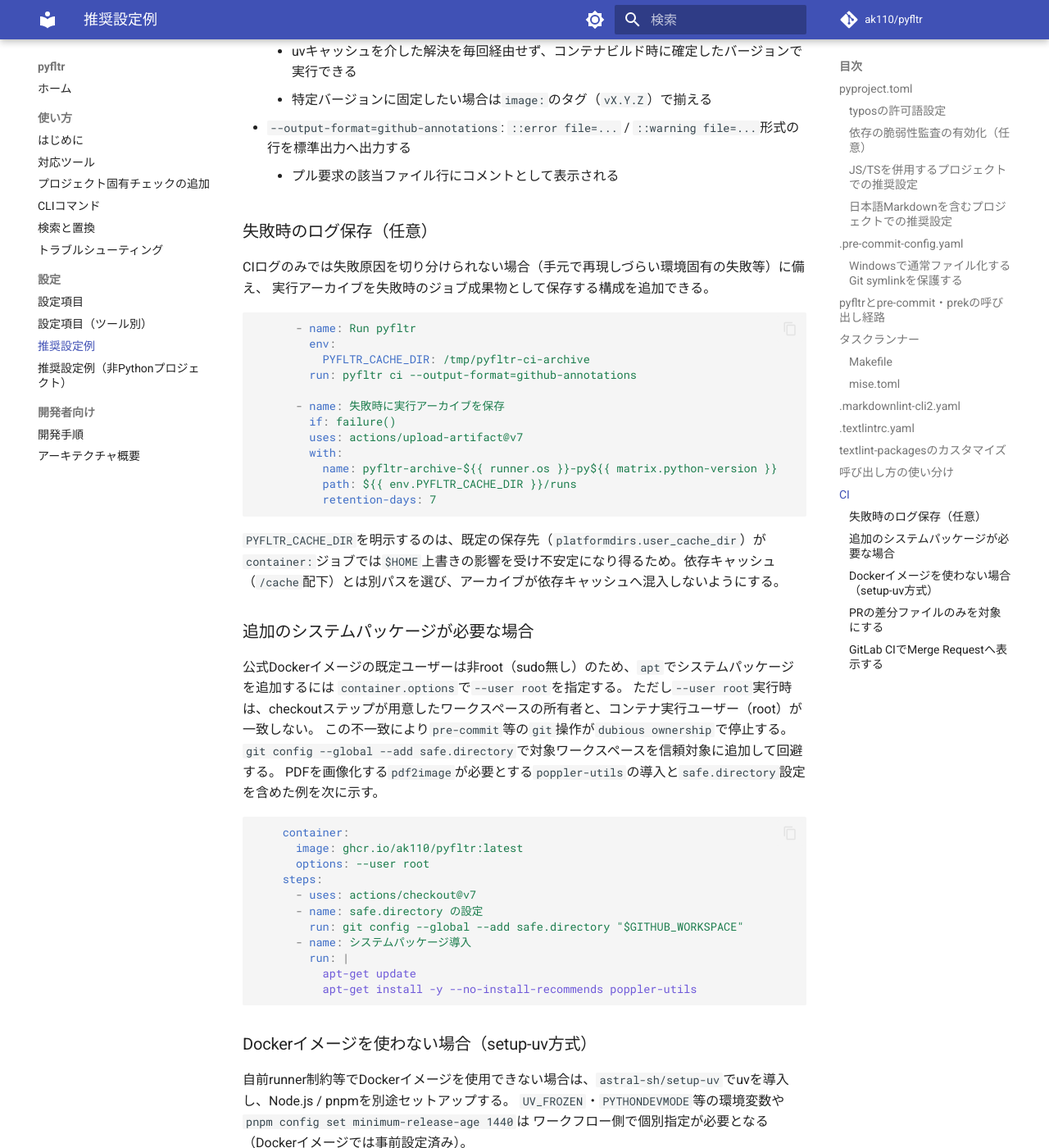
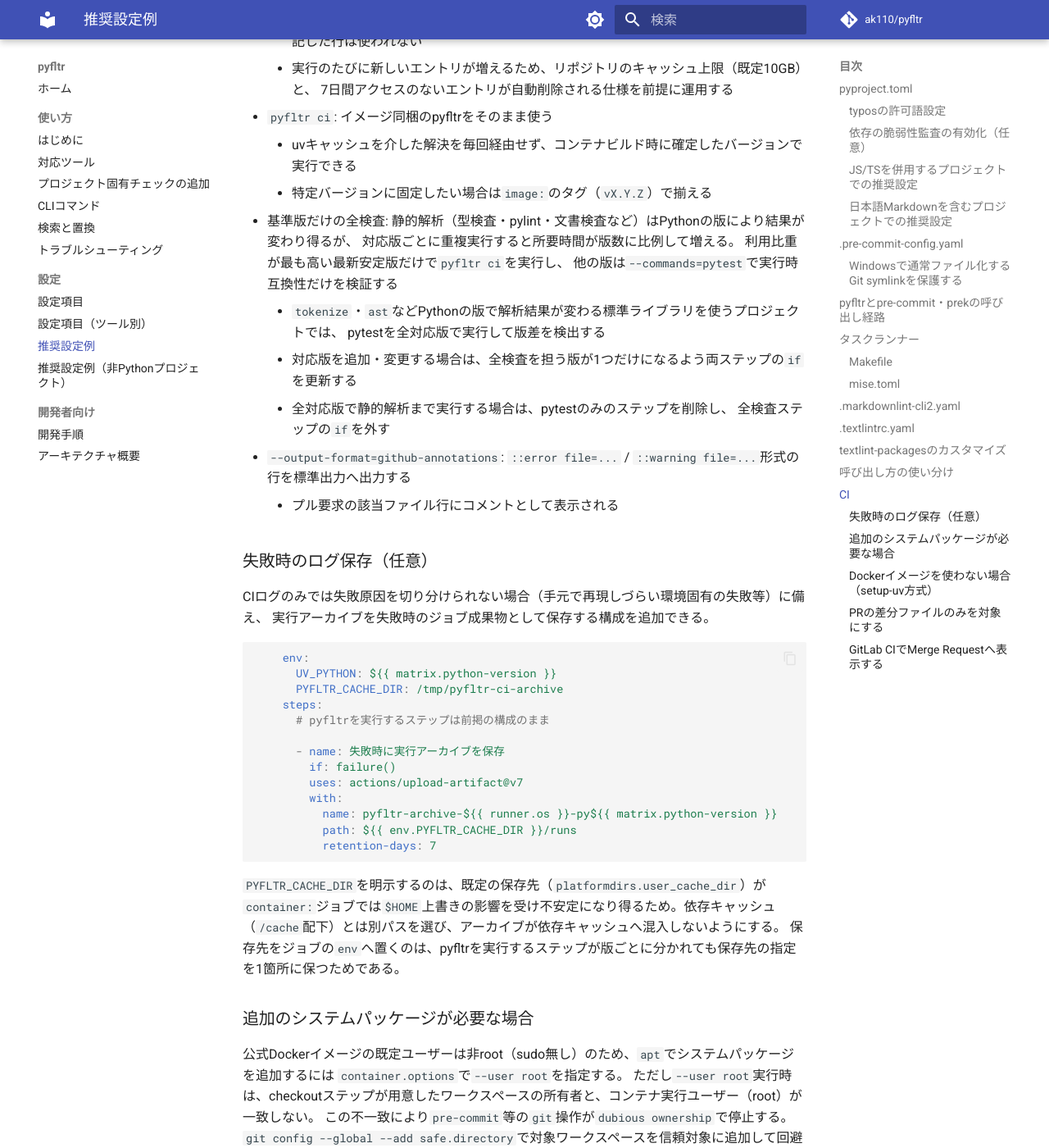
Before and after one commit to ak110/pyfltr, an MkDocs documentation site: the page built from docs/guide/recommended.md, in a window 1280 px wide and 1400 px high, scrolled down 18279 px. Shown: the whole window at 82% size. Built offline with MkDocs 1.6.1 and Material for MkDocs 9.7.7, drawn with Linux system fonts in a browser that asks for light colours; comment, search, counter and statistics services are not loaded; some of the changed text lies outside the part shown.

Commit message:
ci: Python版ごとの検査分担を反映する
静的解析を基準版の全検査へ集約し、他の版ではpytestによる実行時互換性を検証する。

`````diff
--- a/docs/guide/recommended.md
+++ b/docs/guide/recommended.md
@@ -729,8 +729,14 @@ jobs:
           key: pyfltr-cache-${{ runner.os }}-py${{ matrix.python-version }}-${{ github.run_id }}-${{ github.run_attempt }}
           restore-keys: pyfltr-cache-${{ runner.os }}-py${{ matrix.python-version }}-
 
-      - name: Run pyfltr
+      # 静的解析は基準とする1つの版だけで実行し、他の版はpytestで実行時互換性だけを検証する。
+      - name: Run pyfltr（全検査）
+        if: ${{ matrix.python-version == '3.14' }}
         run: pyfltr ci --output-format=github-annotations
+
+      - name: Run pyfltr（pytestのみ）
+        if: ${{ matrix.python-version != '3.14' }}
+        run: pyfltr ci --commands=pytest --output-format=github-annotations
 ```
 
 ポイント。
@@ -766,6 +772,15 @@ jobs:
 - `pyfltr ci`: イメージ同梱のpyfltrをそのまま使う
     - uvキャッシュを介した解決を毎回経由せず、コンテナビルド時に確定したバージョンで実行できる
     - 特定バージョンに固定したい場合は`image:`のタグ（`vX.Y.Z`）で揃える
+- 基準版だけの全検査: 静的解析（型検査・pylint・文書検査など）はPythonの版により結果が変わり得るが、
+  対応版ごとに重複実行すると所要時間が版数に比例して増える。
+  利用比重が最も高い最新安定版だけで`pyfltr ci`を実行し、
+  他の版は`--commands=pytest`で実行時互換性だけを検証する
+    - `tokenize`・`ast`などPythonの版で解析結果が変わる標準ライブラリを使うプロジェクトでは、
+      pytestを全対応版で実行して版差を検出する
+    - 対応版を追加・変更する場合は、全検査を担う版が1つだけになるよう両ステップの`if`を更新する
+    - 全対応版で静的解析まで実行する場合は、pytestのみのステップを削除し、
+      全検査ステップの`if`を外す
 - `--output-format=github-annotations`: `::error file=...` / `::warning file=...`形式の行を標準出力へ出力する
     - プル要求の該当ファイル行にコメントとして表示される
 
@@ -775,10 +790,11 @@ CIログのみでは失敗原因を切り分けられない場合（手元で再
 実行アーカイブを失敗時のジョブ成果物として保存する構成を追加できる。
 
 ````yaml
-      - name: Run pyfltr
-        env:
-          PYFLTR_CACHE_DIR: /tmp/pyfltr-ci-archive
-        run: pyfltr ci --output-format=github-annotations
+    env:
+      UV_PYTHON: ${{ matrix.python-version }}
+      PYFLTR_CACHE_DIR: /tmp/pyfltr-ci-archive
+    steps:
+      # pyfltrを実行するステップは前掲の構成のまま
 
       - name: 失敗時に実行アーカイブを保存
         if: failure()
@@ -792,6 +808,7 @@ CIログのみでは失敗原因を切り分けられない場合（手元で再
 `PYFLTR_CACHE_DIR`を明示するのは、既定の保存先（`platformdirs.user_cache_dir`）が
 `container:`ジョブでは`$HOME`上書きの影響を受け不安定になり得るため。依存キャッシュ
 （`/cache`配下）とは別パスを選び、アーカイブが依存キャッシュへ混入しないようにする。
+保存先をジョブの`env`へ置くのは、pyfltrを実行するステップが版ごとに分かれても保存先の指定を1箇所に保つためである。
 
 ### 追加のシステムパッケージが必要な場合
 
@@ -846,7 +863,10 @@ jobs:
         with:
           version: latest
       - run: pnpm config set minimum-release-age 1440 --global
-      - run: uvx pyfltr ci --output-format=github-annotations
+      - if: ${{ matrix.python-version == '3.14' }}
+        run: uvx pyfltr ci --output-format=github-annotations
+      - if: ${{ matrix.python-version != '3.14' }}
+        run: uvx pyfltr ci --commands=pytest --output-format=github-annotations
       - run: uv cache prune --ci
 ```
 
`````
Also changed, not shown: AGENTS.md (+4 -0 lines), 1 other file.
